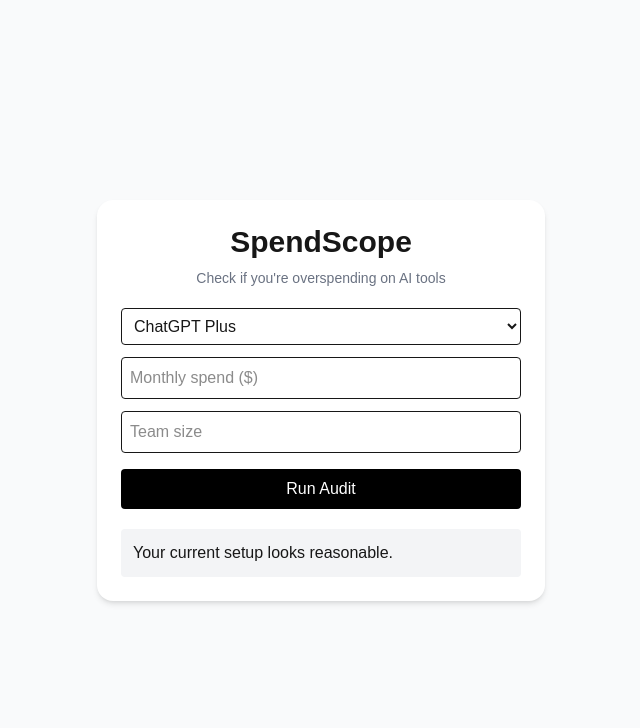
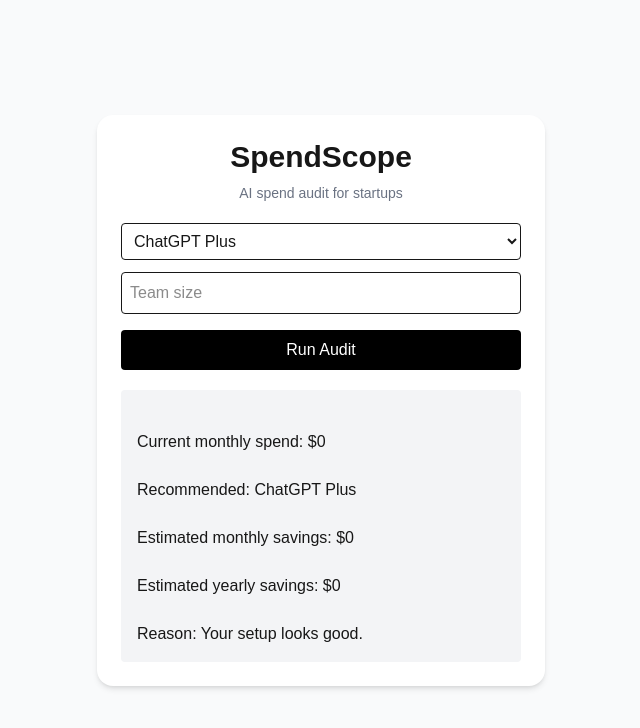
Before and after one commit to Rafiaweb/spend-scope, a Next.js app: page / in a window 1280 px wide. Both pictures are taken after a click on the button "Run Audit". Shown: the top 728 px of the page, without its empty margins (319-959 px from the left). Built offline with nearby package versions, Linux system fonts and the light colour scheme.

Commit message:
feat: add pricing calculations and yearly savings

```diff
--- a/app/page.tsx
+++ b/app/page.tsx
@@ -2,27 +2,46 @@
 
 import { useState } from "react";
 
+const pricing = {
+  "ChatGPT Plus": 20,
+  "ChatGPT Team": 30,
+  "Claude Pro": 20,
+  "GitHub Copilot": 10,
+};
+
 export default function Home() {
   const [tool, setTool] = useState("ChatGPT Plus");
-  const [spend, setSpend] = useState("");
   const [teamSize, setTeamSize] = useState("");
   const [result, setResult] = useState("");
 
   const runAudit = () => {
-    const spendNum = Number(spend);
-    const teamNum = Number(teamSize);
+    const users = Number(teamSize);
+    const currentCost = pricing[tool as keyof typeof pricing] * users;
 
-    if (tool === "ChatGPT Team" && teamNum <= 2) {
-      setResult(
-        `You're likely overspending. ChatGPT Plus may be enough for your small team. Estimated savings: $30/month`
-      );
-    } else if (spendNum > 100) {
-      setResult(
-        `Your AI spend is quite high. Consider cheaper plans or vendor credits.`
-      );
-    } else {
-      setResult(`Your current setup looks reasonable.`);
+    let recommendedPlan = tool;
+    let newCost = currentCost;
+    let reason = "Your setup looks good.";
+
+    if (tool === "ChatGPT Team" && users <= 2) {
+      recommendedPlan = "ChatGPT Plus";
+      newCost = 20 * users;
+      reason = "Small teams usually don't need Team plan features.";
     }
+
+    const monthlySavings = currentCost - newCost;
+    const yearlySavings = monthlySavings * 12;
+
+    setResult(`
+Current monthly spend: $${currentCost}
+
+Recommended: ${recommendedPlan}
+
+Estimated monthly savings: $${monthlySavings}
+
+Estimated yearly savings: $${yearlySavings}
+
+Reason: ${reason}
+`);
   };
 
   return (
@@ -34,7 +53,7 @@
         </h1>
 
         <p className="text-sm text-gray-500 text-center mb-5">
-          Check if you're overspending on AI tools
+          AI spend audit for startups
         </p>
 
         <select
@@ -47,14 +66,6 @@
           <option>Claude Pro</option>
           <option>GitHub Copilot</option>
         </select>
-
-        <input
-          type="number"
-          placeholder="Monthly spend ($)"
-          value={spend}
-          onChange={(e) => setSpend(e.target.value)}
-          className="w-full p-2 border rounded mb-3"
-        />
 
         <input
           type="number"
@@ -72,8 +83,8 @@
         </button>
 
         {result && (
-          <div className="mt-5 p-3 bg-gray-100 rounded">
-            <p>{result}</p>
+          <div className="mt-5 whitespace-pre-line p-4 bg-gray-100 rounded">
+            {result}
           </div>
         )}
       </div>
```
